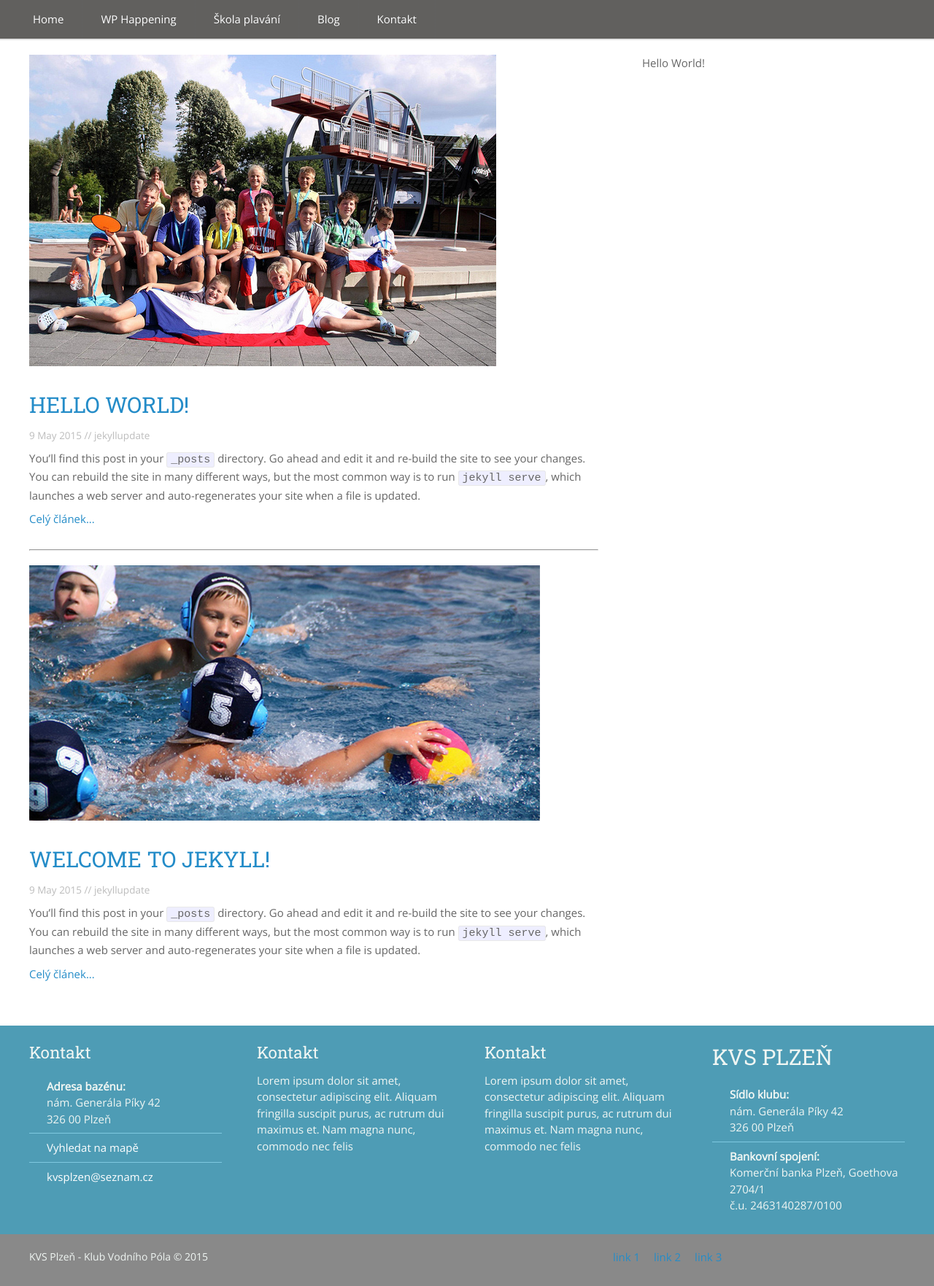
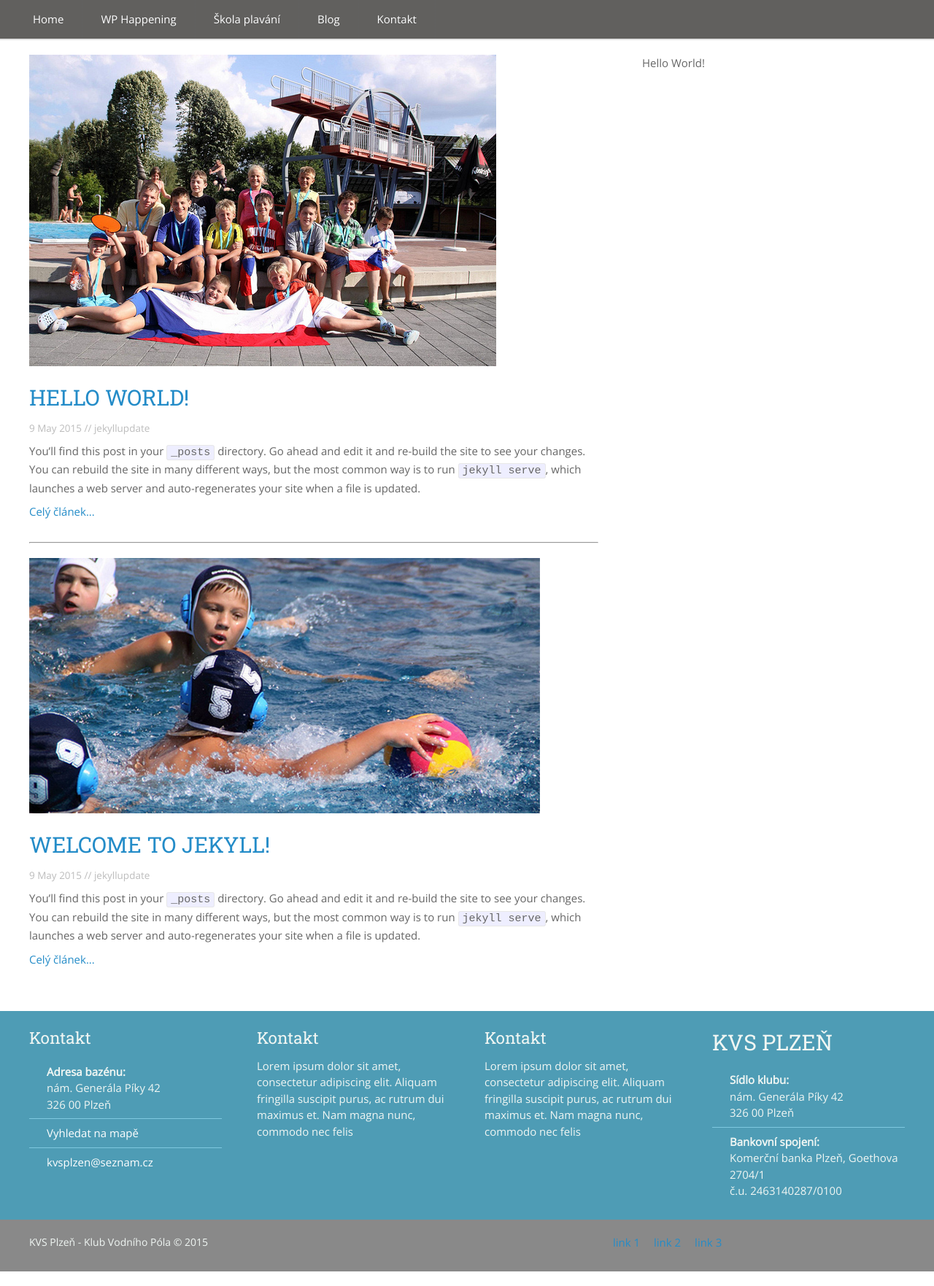
Before and after one commit to SteveVil/KVS-web, a Jekyll site: the page built from Blog/index.html, in a window 1280 px wide. Shown: the whole page at 73% size. Built offline with Jekyll 4.4.1, drawn with Linux system fonts in a browser that asks for light colours; the list of posts is cut into pages by our own code.

Commit message:
Update index.html

```diff
--- a/Blog/index.html
+++ b/Blog/index.html
@@ -8,12 +8,12 @@
   <ul class="blog_content">
   {% for post in paginator.posts %}
     <li>
-      <p>{% if post.thumbnail %}
+	 {% if post.thumbnail %}
 		<img src="{{ post.thumbnail }}" style="width= 100%" align="center" />
 		{% else %}
 		<img src="/img/thumbnails/nothumbnail.jpg" style="width= 100%" align="center" />
 		{% endif %}
-      </p>
+
       <h1><a href="{{ post.url }}">{{ post.title }}</a></h1>
       <p class="author"><span class="date">{{ post.date | date: "%-d %B %Y" }} // {{ post.categories }}</span></p>
 
```
